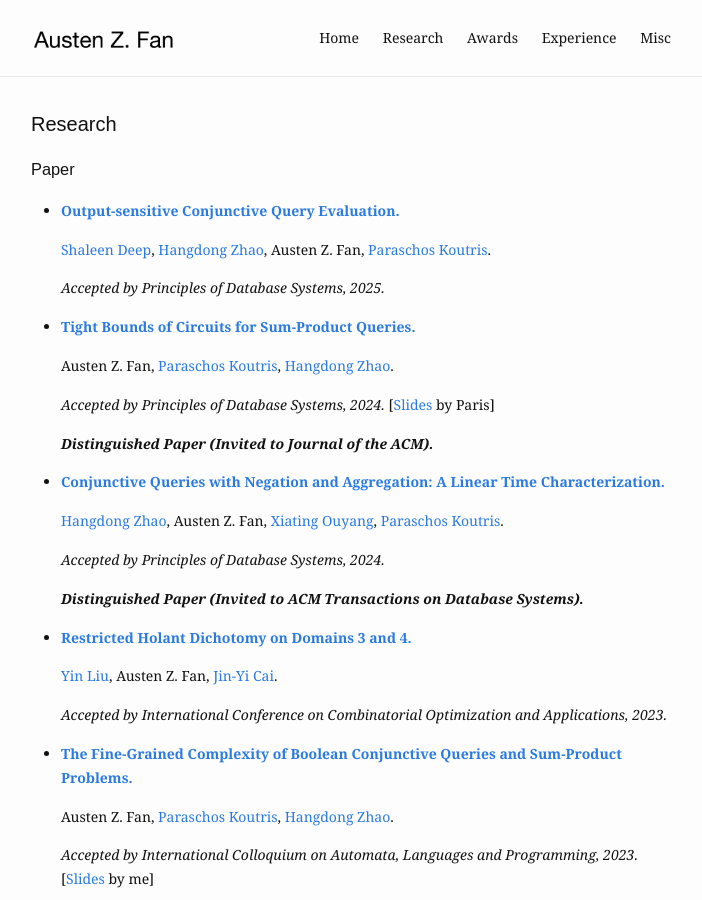
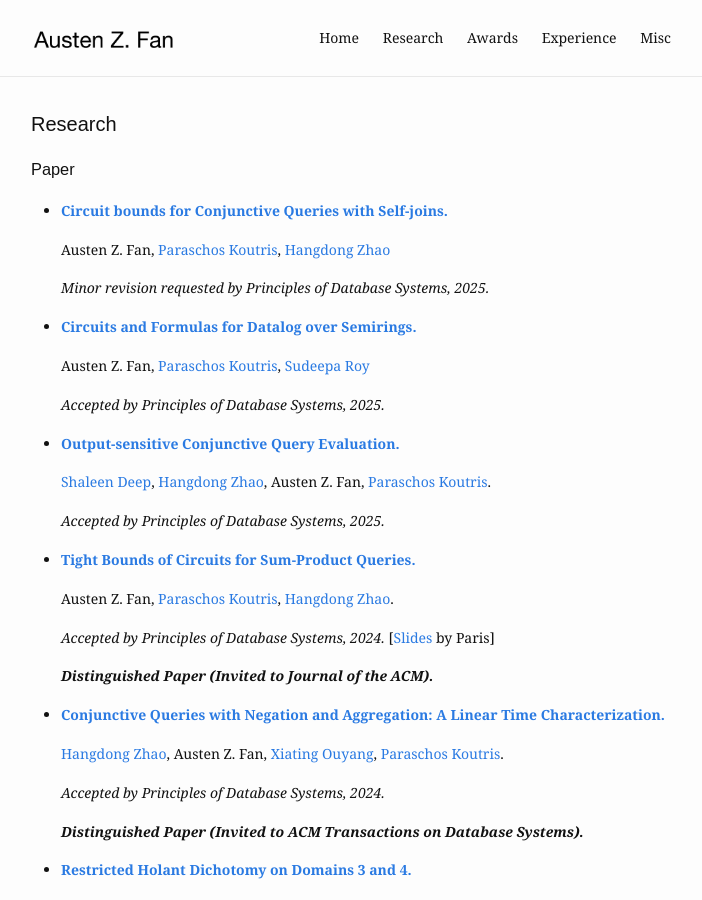
Before and after one commit to Austen-Z-Fan/Austen-Z-Fan.github.io, a Jekyll site: the page built from research.md, in a window 1280 px wide and 900 px high. Shown: the whole window, without its empty margins (289-991 px from the left). Built offline with Jekyll 4.4.1, drawn with Linux system fonts in a browser that asks for light colours.

Commit message:
Update research.md

```diff
--- a/research.md
+++ b/research.md
@@ -5,7 +5,19 @@ slug: /research
 ---
 
 ### Paper
-* [**Output-sensitive Conjunctive Query Evaluation.**](https://arxiv.org/abs/2406.07847)
+* [**Circuit bounds for Conjunctive Queries with Self-joins.**]()
+
+  Austen Z. Fan, [Paraschos Koutris](https://pages.cs.wisc.edu/~paris/), [Hangdong Zhao](https://pages.cs.wisc.edu/~hangdong/)
+
+  *Minor revision requested by Principles of Database Systems, 2025.*
+
+* [**Circuits and Formulas for Datalog over Semirings.**]()
+
+  Austen Z. Fan, [Paraschos Koutris](https://pages.cs.wisc.edu/~paris/), [Sudeepa Roy](https://users.cs.duke.edu/~sudeepa/)
+
+  *Accepted by Principles of Database Systems, 2025.*
+
+* [**Output-sensitive Conjunctive Query Evaluation.**](https://dl.acm.org/doi/10.1145/3695838)
 
   [Shaleen Deep](https://pages.cs.wisc.edu/~shaleen/), [Hangdong Zhao](https://pages.cs.wisc.edu/~hangdong/), Austen Z. Fan, [Paraschos Koutris](https://pages.cs.wisc.edu/~paris/).
 
```
